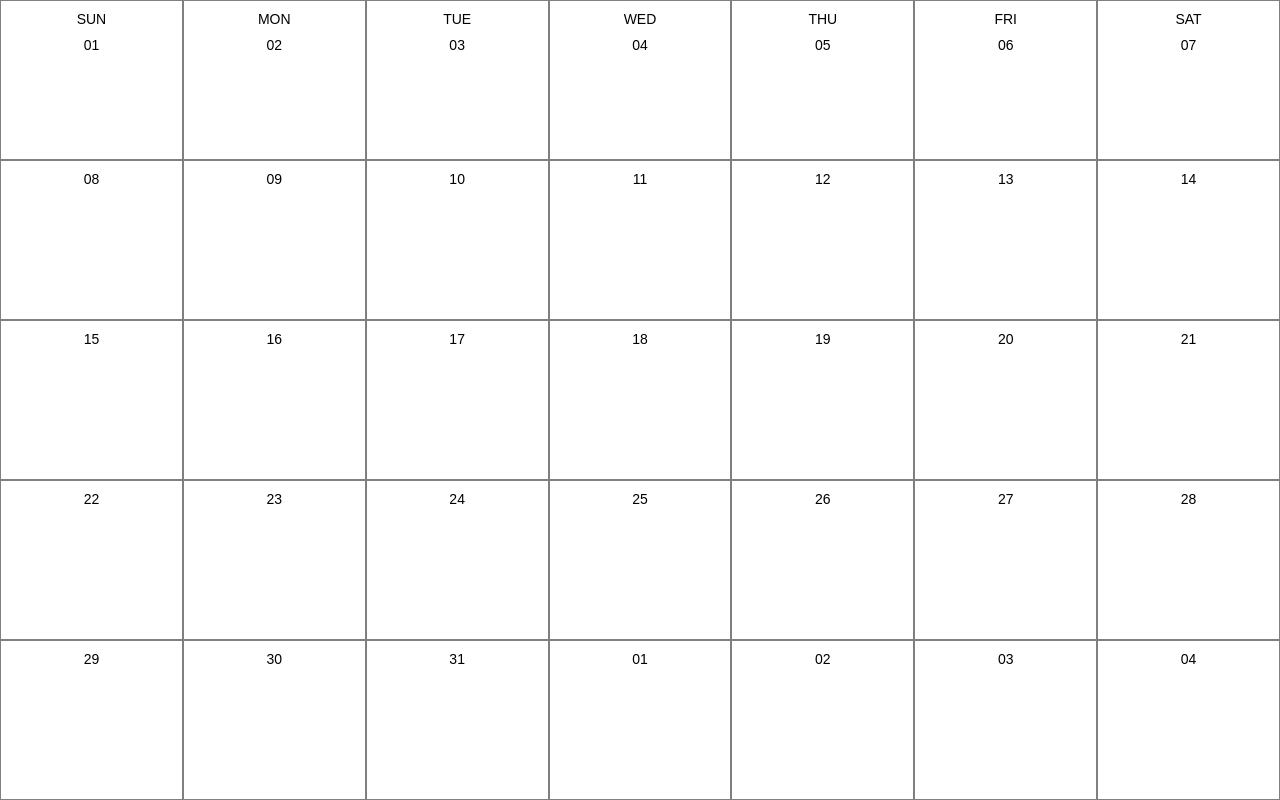
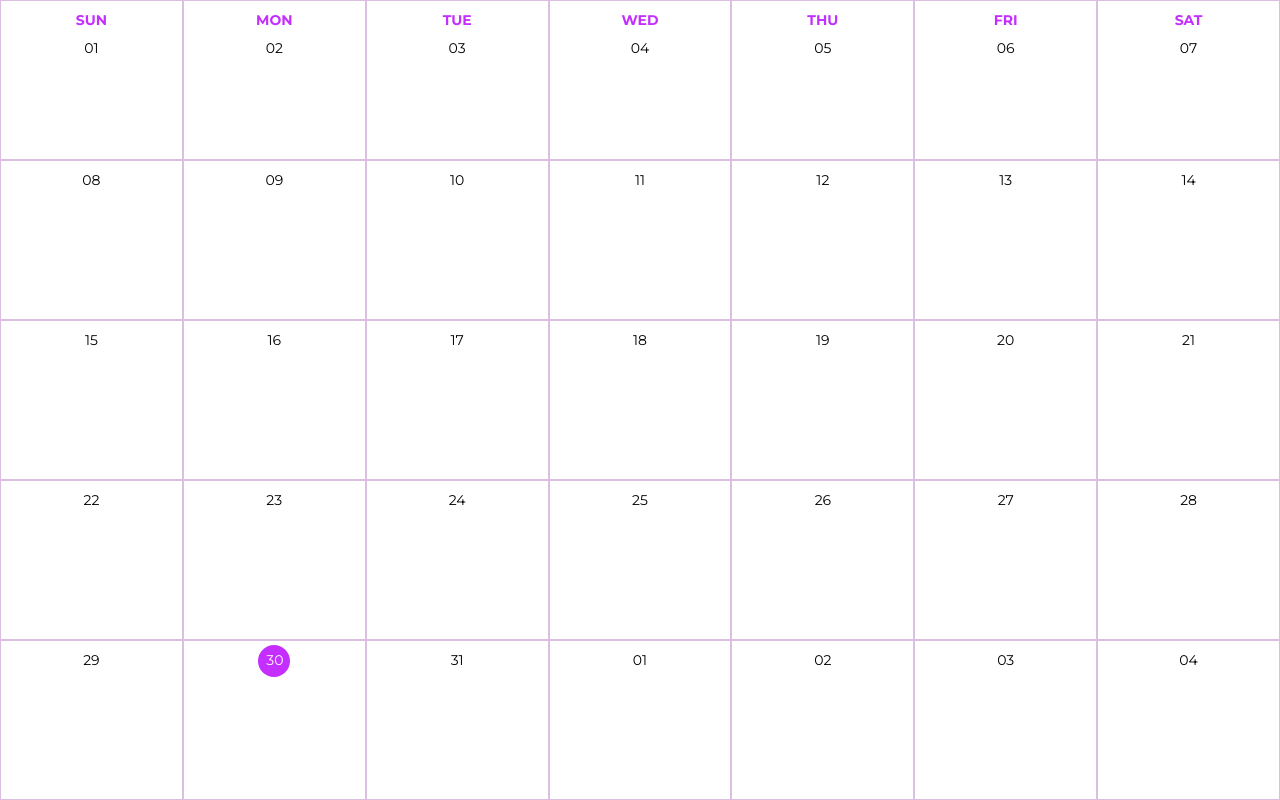
Before and after one commit to jlvillegas04/jobsity-calendar, a React (Vite) app: page / in a window 1280 px wide. Built offline with nearby package versions, Linux system fonts and the light colour scheme.

Commit message:
feat: basic styling and fonts import

```diff
--- a/index.html
+++ b/index.html
@@ -5,6 +5,9 @@
     <link rel="icon" type="image/svg+xml" href="/vite.svg" />
     <meta name="viewport" content="width=device-width, initial-scale=1.0" />
     <title>Vite + React</title>
+    <link rel="preconnect" href="https://fonts.googleapis.com">
+    <link rel="preconnect" href="https://fonts.gstatic.com" crossorigin>
+    <link href="https://fonts.googleapis.com/css2?family=Montserrat:wght@400;700&display=swap" rel="stylesheet">
   </head>
   <body>
     <div id="root"></div>
--- a/src/App.scss
+++ b/src/App.scss
@@ -1,7 +1,7 @@
 * {
     margin: 0;
     padding: 0;
-    font-family: 'Poppins', sans-serif;
+    font-family: 'Montserrat', sans-serif;
     box-sizing: border-box;
 }
 
--- a/src/Components/Day/Day.jsx
+++ b/src/Components/Day/Day.jsx
@@ -1,14 +1,18 @@
 /* eslint-disable react/prop-types */
+import dayjs from 'dayjs'
 import './Day.scss'
 
 export default function Day({ day, rowIdx }) {
+  function getCurDay() {
+    return day.format("DD-MM-YY") === dayjs().format("DD-MM-YY") ? "current-day" : "";
+  }
   return (
     <div className='days'>
       <header className="days-header">
         {rowIdx === 0 && (
           <p className="days-text-small">{day.format('ddd').toUpperCase()}</p>
         )}
-        <p className="days-text">
+        <p className={`days-text ${getCurDay()}`}>
           {day.format('DD')}
         </p>
       </header>
--- a/src/Components/Day/Day.scss
+++ b/src/Components/Day/Day.scss
@@ -1,7 +1,14 @@
 .days {
-    border: 1px solid gray;
+    border: 1px solid rgb(219, 191, 226);
     display: flex;
     flex-direction: column;
+    .current-day {
+        background-color: #c42eff;
+        color: #fff;
+        border-radius: 50%;
+        width: 2rem;
+        height: 2rem;
+      }
 
     .days-header {
         display: flex;
@@ -12,12 +19,14 @@
     .days-text-small {
         font-size: 14px;
         margin-top: 10px;
+        font-weight: bold;
+        color: #c42eff;
     }
 
     .days-text {
         font-size: 14px;
-        padding: 10px;
-        margin-bottom: 10px;
+        padding: 6px 8px;
+        margin: 4px 10px;
         text-align: center;
     }
 }
```
